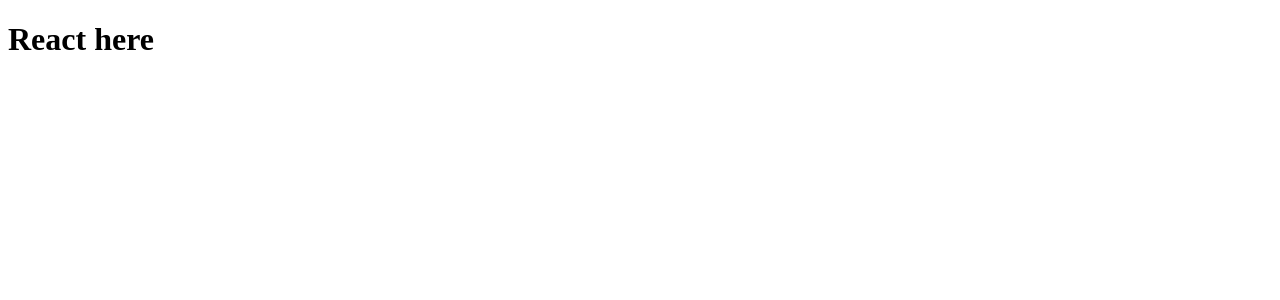
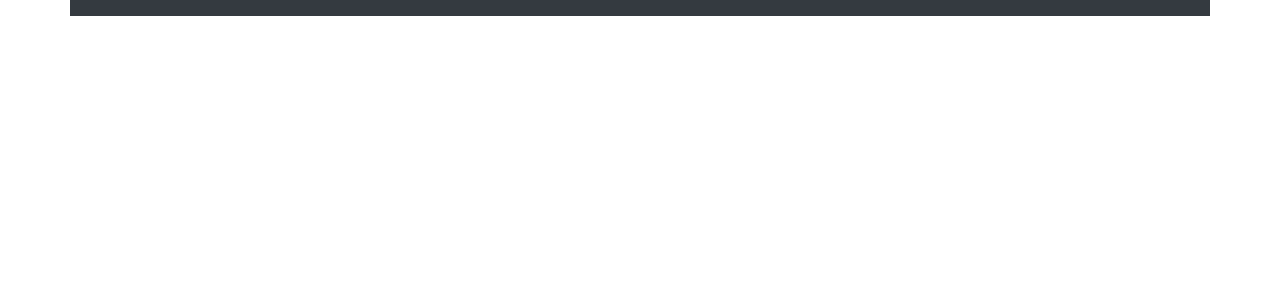
Before and after one commit to Farrah-solve/Project-3, a React (Create React App) app in the folder frontend/: page / in a window 1280 px wide. Shown: the top 300 px of the page. Built offline with nearby package versions, Linux system fonts and the light colour scheme.

Commit message:
created navbar

```diff
--- a/frontend/src/App.js
+++ b/frontend/src/App.js
@@ -1,10 +1,14 @@
 import React from 'react';
+import {} from 'react-router-dom';
+import Navbar from './components/Navbar';
+
 
 
 function App() {
-  return <div>
-    <h1>React here</h1>
-  </div>
+  return <Navbar />
+  // Home
+  // Budget
+  // Notes
 }
 
 export default App;
--- /dev/null
+++ b/frontend/src/components/Navbar.jsx
@@ -0,0 +1,9 @@
+import React from 'react';
+
+function Navbar() {
+    return <nav className='navbar bg-dark container'>
+
+    </nav>
+}
+
+export default Navbar;
--- a/frontend/src/index.js
+++ b/frontend/src/index.js
@@ -1,5 +1,6 @@
 import React from 'react';
 import ReactDOM from 'react-dom';
+import 'bootstrap/dist/css/bootstrap.css';
 import App from './App';
 
 ReactDOM.render(
```
Also changed, not shown: 1 other file (tests, documents, lock files or other folders).
